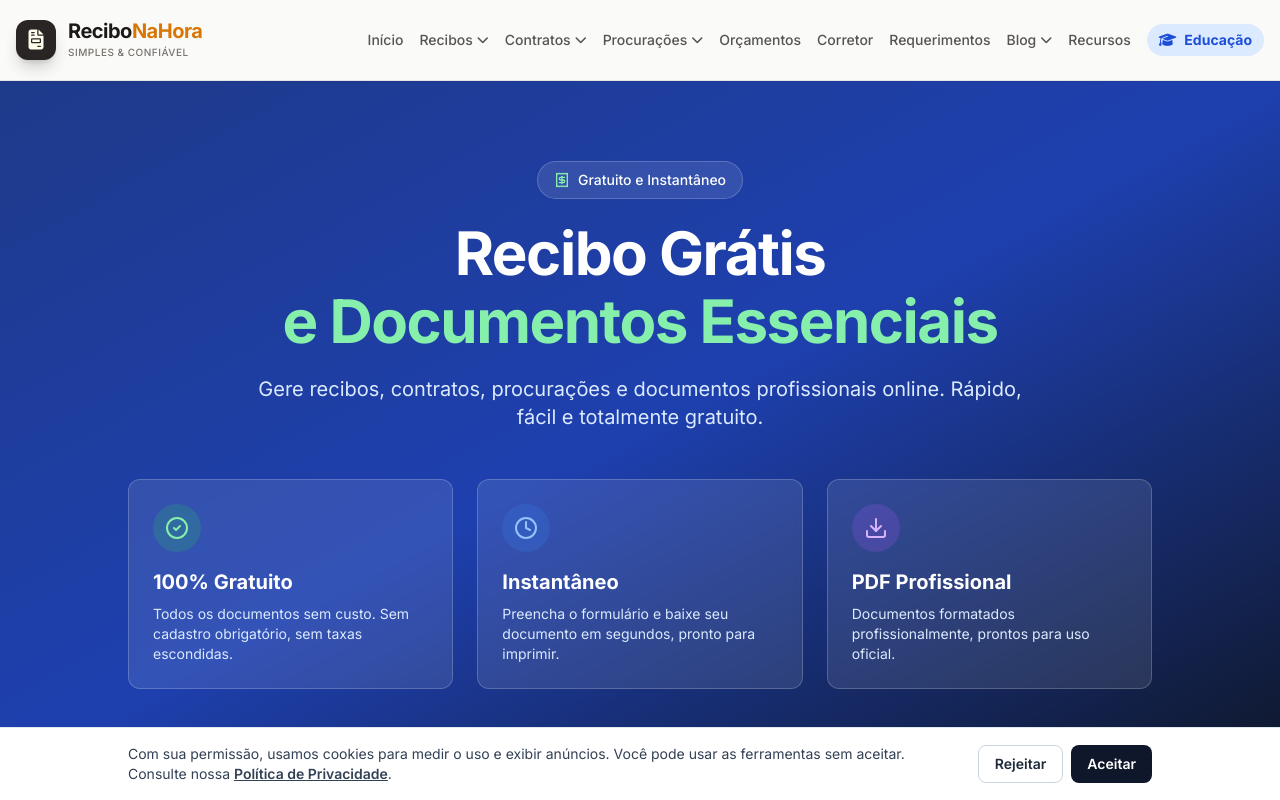
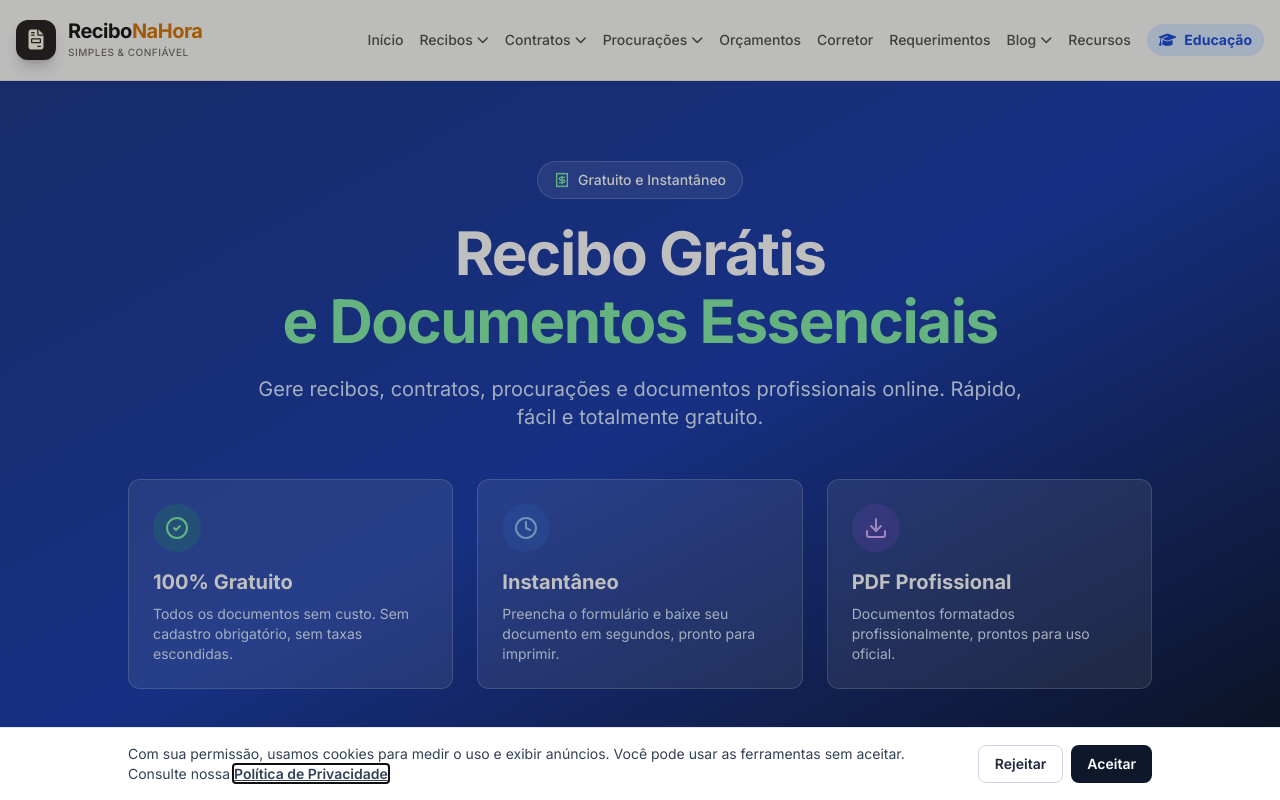
Before and after one commit to flaviomelo2213/recibo-na-hora, a Next.js app: page / in a window 1280 px wide. Shown: the top 800 px of the page. Built offline with nearby package versions, Linux system fonts and the light colour scheme.

Commit message:
fix: keep consent controls above advertising overlays

```diff
--- a/app/components/CookieBanner.tsx
+++ b/app/components/CookieBanner.tsx
@@ -1,6 +1,6 @@
 'use client';
 
-import { createContext, useContext, useEffect, useState, type ReactNode } from 'react';
+import { createContext, useContext, useEffect, useRef, useState, type ReactNode } from 'react';
 import Script from 'next/script';
 
 const STORAGE_KEY = 'rnh_cookie_consent';
@@ -12,6 +12,11 @@ export function ConsentProvider({ children }: { children: ReactNode }) {
   const [consent, setConsent] = useState<Consent>(null);
   const [ready, setReady] = useState(false);
   const [open, setOpen] = useState(false);
+  const dialogRef = useRef<HTMLDialogElement>(null);
+
+  useEffect(() => {
+    if (ready && open && dialogRef.current && !dialogRef.current.open) dialogRef.current.showModal();
+  }, [ready, open]);
 
   useEffect(() => {
     try {
@@ -56,7 +61,7 @@ export function ConsentProvider({ children }: { children: ReactNode }) {
             </button>
           </div>
           {open && (
-            <section aria-label="Preferências de cookies" className="fixed bottom-0 left-0 right-0 z-[9999] max-h-[80vh] overflow-y-auto border-t border-slate-200 bg-white p-4 shadow-lg">
+            <dialog ref={dialogRef} onCancel={() => setOpen(false)} aria-label="Preferências de cookies" className="fixed bottom-0 left-0 right-0 top-auto m-0 max-h-[80vh] w-full max-w-none overflow-y-auto border-t border-slate-200 bg-white p-4 shadow-lg backdrop:bg-black/25">
               <div className="mx-auto flex max-w-5xl flex-col gap-3 sm:flex-row sm:items-center sm:justify-between">
                 <div className="text-sm text-slate-700">
                   <p>Com sua permissão, usamos cookies para medir o uso e exibir anúncios. Você pode usar as ferramentas sem aceitar. Consulte nossa <a href="/politica-privacidade" className="font-semibold underline">Política de Privacidade</a>.</p>
@@ -68,7 +73,7 @@ export function ConsentProvider({ children }: { children: ReactNode }) {
                   {consent && <button type="button" onClick={() => setOpen(false)} className="rounded-lg border border-slate-300 px-4 py-2 text-sm">Fechar</button>}
                 </div>
               </div>
-            </section>
+            </dialog>
           )}
         </div>
       )}
```
